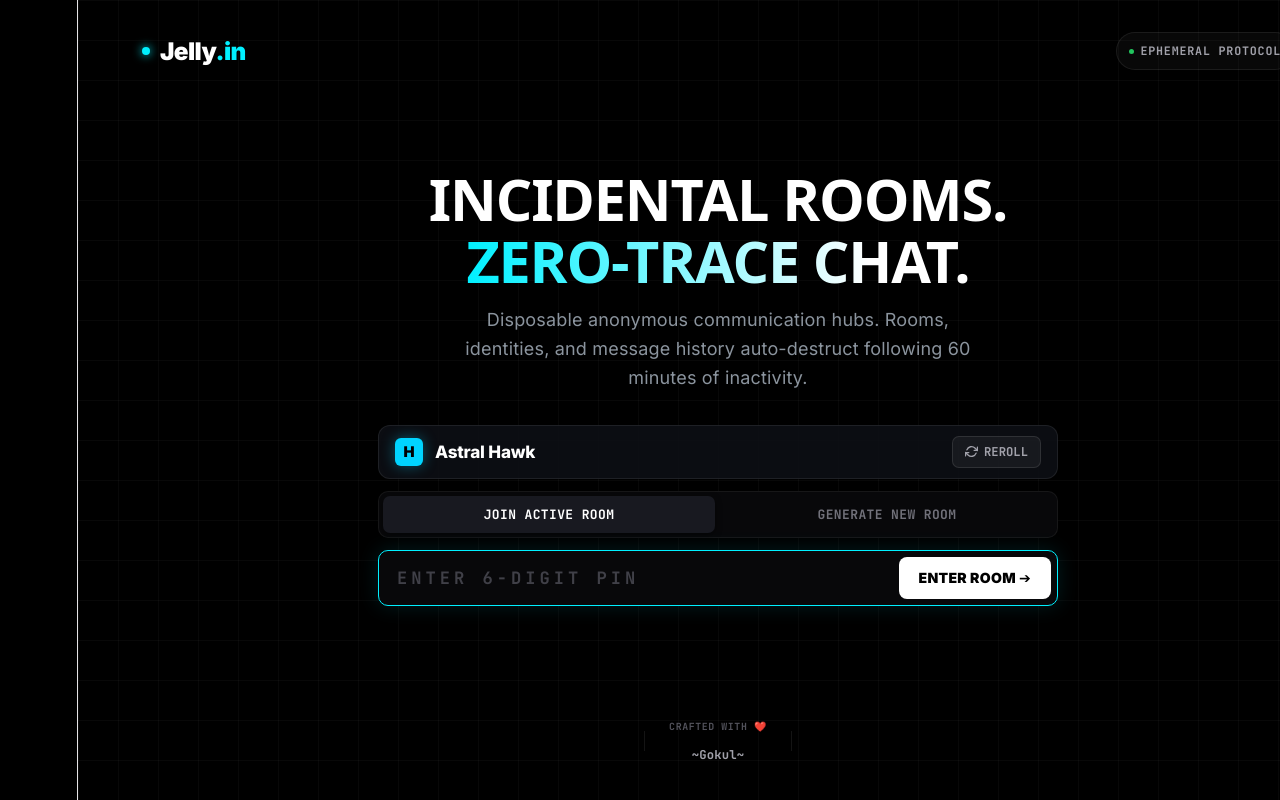
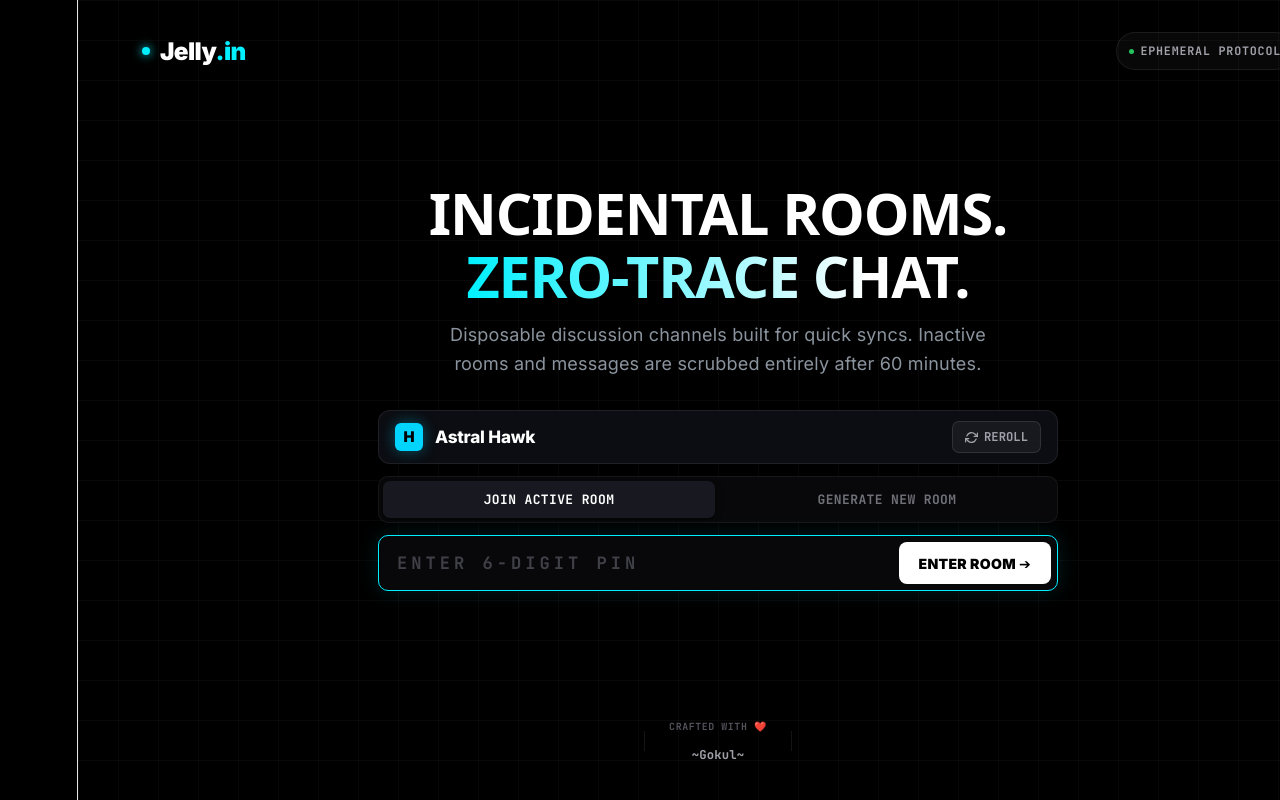
Before and after one commit to Lugo62/Jelly.in, a React (Vite) app in the folder jellly/: page / in a window 1280 px wide. Shown: the top 800 px of the page. Built offline with nearby package versions, Linux system fonts and the light colour scheme.

Commit message:
home intro desc fixed

```diff
--- a/jellly/src/App.css
+++ b/jellly/src/App.css
@@ -166,7 +166,6 @@ body {
   font-size: clamp(0.85rem, 1.6vw, 1rem);
   line-height: 1.6;
   color: #8b949e;
-  font-style: italic;
 }
 
 /* 3. Action Console */
--- a/jellly/src/App.jsx
+++ b/jellly/src/App.jsx
@@ -262,7 +262,7 @@ export default function App() {
               <span className="fs-gradient-text">ZERO-TRACE CHAT.</span>
             </h1>
             <p className="fs-hero-desc">
-              Disposable anonymous communication hubs. Rooms, identities, and message history auto-destruct following 60 minutes of inactivity.
+             Disposable discussion channels built for quick syncs. Inactive rooms and messages are scrubbed entirely after 60 minutes.
             </p>
           </div>
 
```
